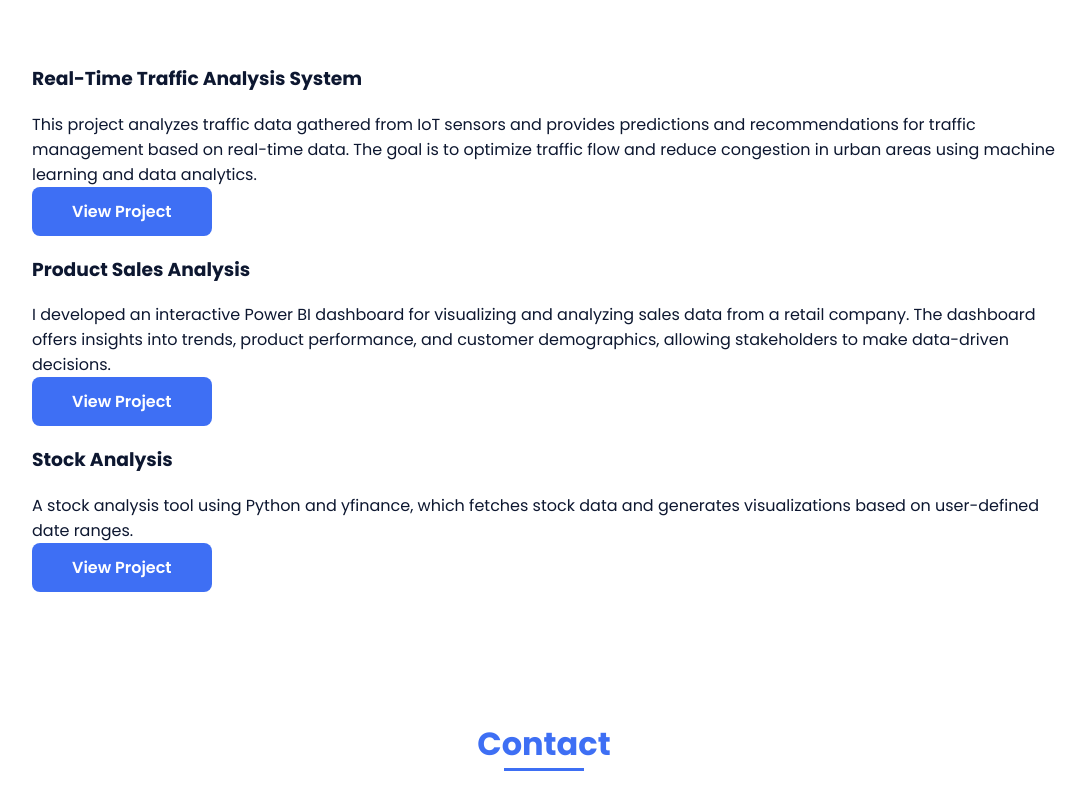
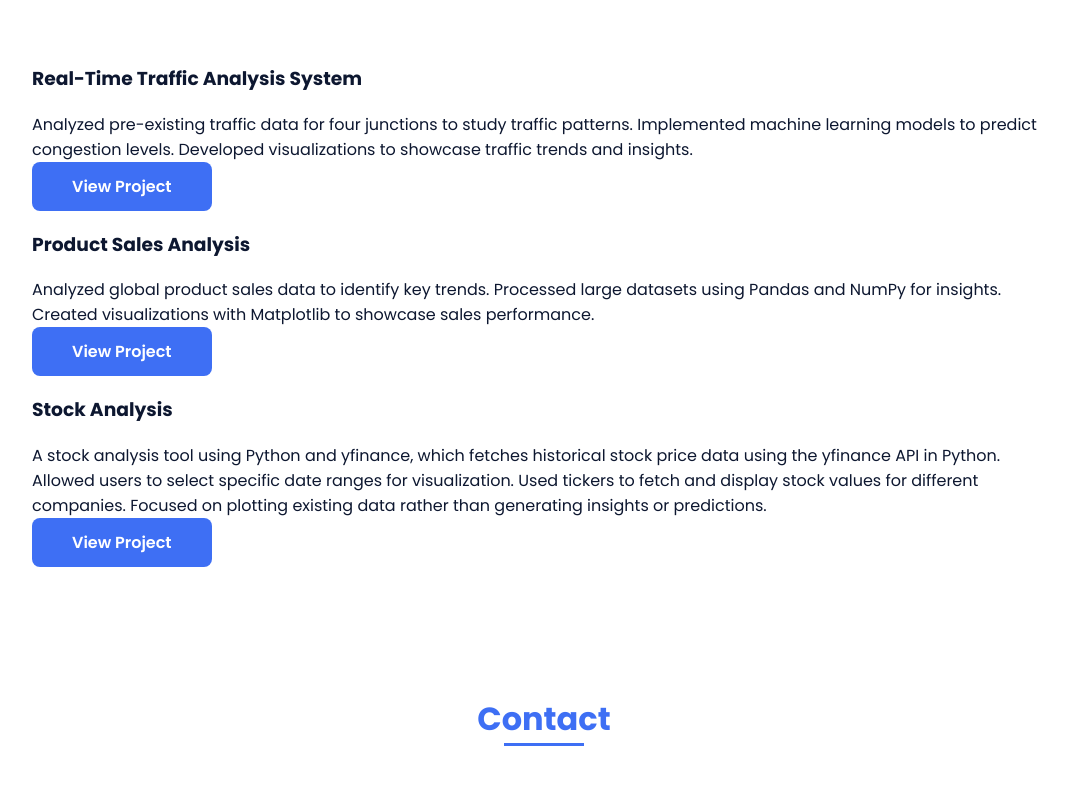
Before and after one commit to prithivraj-ml/Personal-Portfolio, a plain HTML site: page index.html in a window 1280 px wide. Shown: the part 2480-3268 px from the top of the page, without its empty margins (96-1181 px from the left). Drawn offline with nearby package versions, Linux system fonts and the light colour scheme.

Commit message:
Update index.html

```diff
--- a/index.html
+++ b/index.html
@@ -221,24 +221,20 @@
             <div class="project__container bd-grid">
                 <div class="project__content">
                     <h3 class="project__title">Real-Time Traffic Analysis System</h3>
-                    <p class="project__text">This project analyzes traffic data gathered from IoT sensors and provides
-                        predictions and recommendations for traffic management based on real-time data. The goal is to
-                        optimize traffic flow and reduce congestion in urban areas using machine learning and data
-                        analytics.</p>
+                    <p class="project__text">Analyzed pre-existing traffic data for four junctions to study traffic patterns. Implemented machine learning models to predict congestion levels. Developed visualizations to showcase traffic trends and insights. </p>
                         <a href="https://github.com/prithivraj-ml/Real-time-traffic-analysis" class="button">View Project</a>
                 </div>
 
                 <div class="project__content">
                     <h3 class="project__title">Product Sales Analysis</h3>
-                    <p class="project__text">I developed an interactive Power BI dashboard for visualizing and analyzing
-                        sales data from a retail company. The dashboard offers insights into trends, product
-                        performance, and customer demographics, allowing stakeholders to make data-driven decisions.</p>
+                    <p class="project__text">Analyzed global product sales data to identify key trends. Processed large datasets using Pandas and NumPy for insights. Created visualizations with Matplotlib to showcase sales performance.
+ </p>
                         <a href="https://github.com/prithivraj-ml/Product_Sales_Analysis" class="button">View Project</a>
                 </div>
 
                 <div class="project__item">
                     <h3 class="project__title">Stock Analysis</h3>
-                    <p class="project__description">A stock analysis tool using Python and yfinance, which fetches stock data and generates visualizations based on user-defined date ranges.</p>
+                    <p class="project__description">A stock analysis tool using Python and yfinance, which fetches historical stock price data using the yfinance API in Python. Allowed users to select specific date ranges for visualization. Used tickers to fetch and display stock values for different companies. Focused on plotting existing data rather than generating insights or predictions.</p>
                     <a href="https://github.com/prithivraj-ml/Stock_Portfolio" class="button">View Project</a>
                 </div>
             </div>
```
